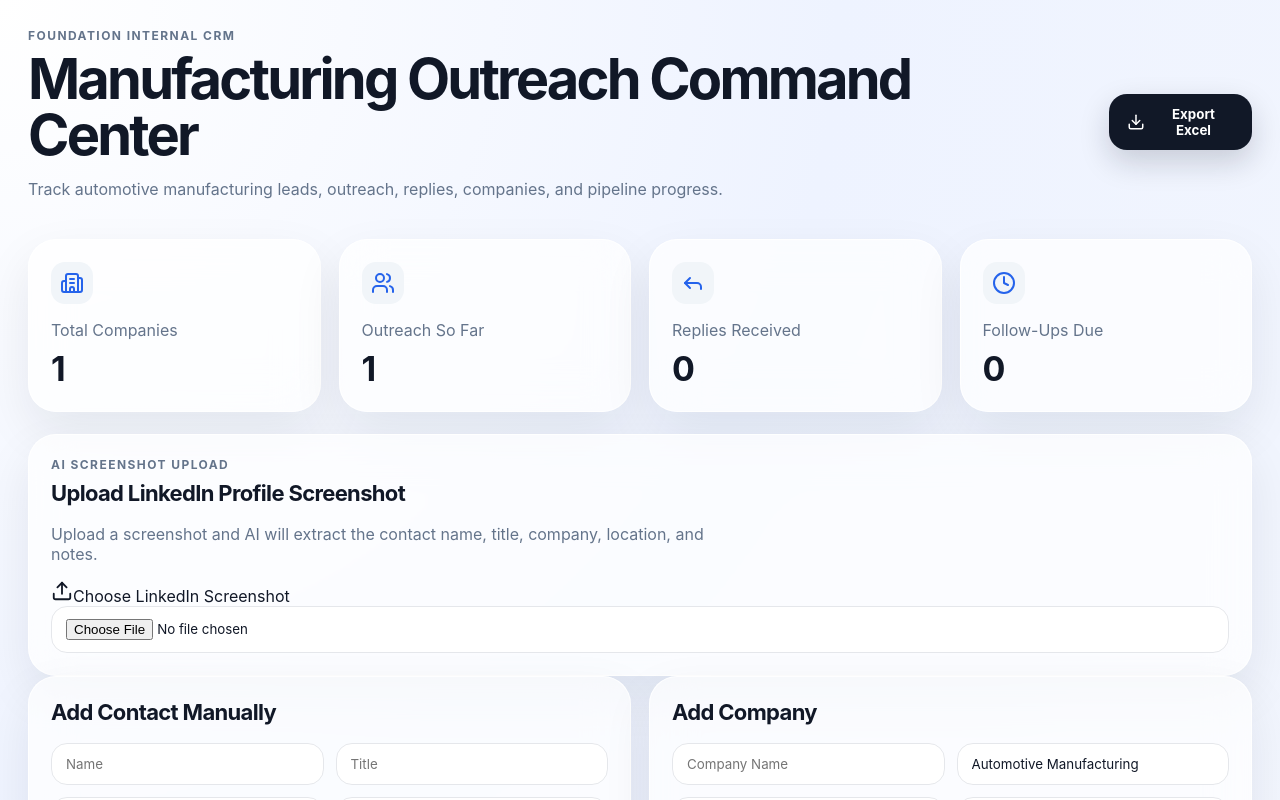
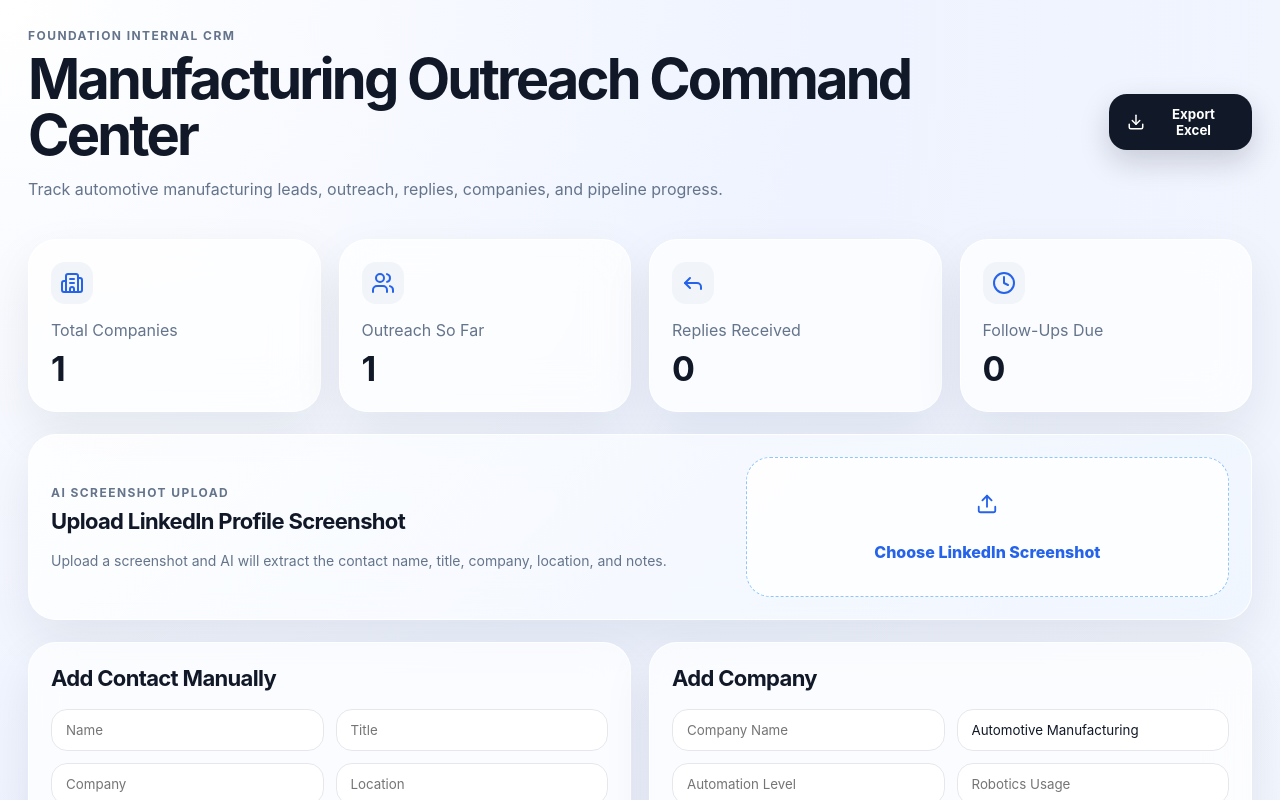
Before and after one commit to danicayuen-foundation/foundation-crm2, a React (Vite) app: page / in a window 1280 px wide. Shown: the top 800 px of the page. Built offline with nearby package versions, Linux system fonts and the light colour scheme.

Commit message:
Add styles for AI card and upload box

```diff
--- a/src/style.css
+++ b/src/style.css
@@ -358,3 +358,62 @@ td select {
     width: 100%;
   }
 }
+.aiCard {
+  display: grid;
+  grid-template-columns: 1.4fr 1fr;
+  align-items: center;
+  gap: 18px;
+  margin-bottom: 22px;
+  background:
+    linear-gradient(135deg, rgba(255,255,255,0.82), rgba(239,246,255,0.82));
+}
+
+.small {
+  font-size: 14px;
+  margin-bottom: 0;
+}
+
+.uploadBox {
+  position: relative;
+  border: 1px dashed #93c5fd;
+  background: rgba(255,255,255,0.82);
+  border-radius: 24px;
+  padding: 26px;
+  display: grid;
+  place-items: center;
+  gap: 10px;
+  text-align: center;
+  cursor: pointer;
+  color: #2563eb;
+  font-weight: 800;
+  min-height: 140px;
+  transition: 0.2s ease;
+}
+
+.uploadBox:hover {
+  transform: translateY(-2px);
+  box-shadow: 0 18px 35px rgba(37, 99, 235, 0.12);
+}
+
+.uploadBox input {
+  display: none;
+}
+
+.aiMessage {
+  grid-column: 1 / -1;
+  background: #eff6ff;
+  color: #1d4ed8;
+  border: 1px solid #bfdbfe;
+  padding: 12px 14px;
+  border-radius: 16px;
+  display: flex;
+  align-items: center;
+  gap: 8px;
+  font-weight: 700;
+}
+
+@media (max-width: 800px) {
+  .aiCard {
+    grid-template-columns: 1fr;
+  }
+}
```
